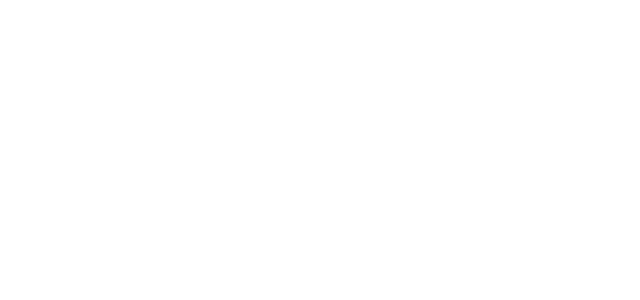
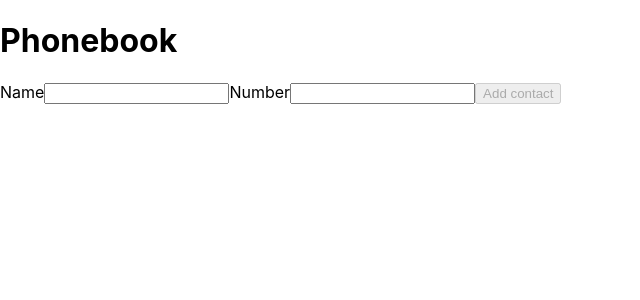
Before and after one commit to lotos4u/react-hw-02-phonebook, a React (Create React App) app: page / in a window 1280 px wide. Shown: the top 300 px of the page, without its empty margins (0-640 px from the left). Built offline with nearby package versions, Linux system fonts and the light colour scheme.

Commit message:
Finish with logic

```diff
--- a/package.json
+++ b/package.json
@@ -10,7 +10,8 @@
     "node-sass": "^4.14.1",
     "react": "^16.13.1",
     "react-dom": "^16.13.1",
-    "react-scripts": "3.4.3"
+    "react-scripts": "3.4.3",
+    "uuid": "^8.3.0"
   },
   "scripts": {
     "start": "react-scripts start",
--- a/src/App.js
+++ b/src/App.js
@@ -1,13 +1,31 @@
-import React from 'react';
+import React, {Component} from 'react';
 import './App.css';
-import Phonebook from "./components/Phonebook";
+import ContactForm from "./components/ContactForm";
+import ContactsList from "./components/ContactsList";
 
-function App() {
-  return (
-    <>
-        <Phonebook/>
-    </>
-  );
+class App extends Component {
+    state = {
+        contacts: [],
+        name: '',
+        number: '',
+    };
+
+    handleSubmit = (contact) => {
+        const newContacts = this.state.contacts;
+        newContacts.push(contact);
+        this.setState({
+            ...this.state,
+            contacts: newContacts,
+        });
+    };
+
+    render() {
+        return <>
+            <h1>Phonebook</h1>
+            <ContactForm onAdd={this.handleSubmit}/>
+            <ContactsList contacts={this.state.contacts}/>
+        </>;
+    }
 }
 
 export default App;
--- /dev/null
+++ b/src/components/ContactForm/index.jsx
@@ -0,0 +1,59 @@
+import React, {Component} from 'react';
+import PropTypes from 'prop-types';
+import { v4 as uuidv4 } from 'uuid';
+
+class ContactForm extends Component {
+
+    state = {
+        name: '',
+        number: '',
+    };
+
+    handleChangeName = (e) => {
+        this.setState({
+            ...this.state,
+            name: e.target.value,
+        });
+    }
+
+    handleChangeNumber = (e) => {
+        this.setState({
+            ...this.state,
+            number: e.target.value,
+        });
+    }
+
+    handleSubmit = (e) => {
+        e.preventDefault();
+        this.props.onAdd({
+            id: uuidv4(),
+            name: this.state.name,
+            number: this.state.number,
+        });
+    }
+
+    render() {
+        return (
+            <>
+                <label>
+                    Name
+                    <input type='text' value={this.state.name} onChange={(e) => this.handleChangeName(e)}/>
+                </label>
+                <label>
+                    Number
+                    <input type='text' value={this.state.number} onChange={(e) => this.handleChangeNumber(e)}/>
+                </label>
+                <button disabled={!this.state.name || !this.state.number}
+                        onClick={(e) => this.handleSubmit(e)}>Add contact</button>
+            </>
+        );
+    }
+}
+
+ContactForm.propTypes = {
+    onAdd: PropTypes.func.isRequired,
+}
+
+ContactForm.defaultProps = {}
+
+export default ContactForm;
--- /dev/null
+++ b/src/components/ContactItem/index.jsx
@@ -0,0 +1,15 @@
+import React from "react";
+import PropTypes from "prop-types";
+
+const ContactsItem = (props) => (
+    <li>
+        {props.name}: {props.number}
+    </li>
+)
+
+ContactsItem.propTypes = {
+    name: PropTypes.string.isRequired,
+    number: PropTypes.string.isRequired,
+}
+
+export default ContactsItem;
--- /dev/null
+++ b/src/components/ContactsList/index.jsx
@@ -0,0 +1,48 @@
+import React, {Component} from "react";
+import PropTypes from "prop-types";
+import ContactsItem from "../ContactItem";
+import FilterForm from "../FilterForm";
+
+class ContactsList extends Component {
+
+    state = {
+        filter: '',
+    };
+
+    handleFilter(filter) {
+        this.setState({
+            filter: filter,
+        });
+    }
+
+    getFilteredContacts() {
+        if (!this.state.filter) {
+            return this.props.contacts;
+        }
+        return this.props.contacts.filter(c => c.name.includes(this.state.filter));
+    }
+
+    render() {
+        return <>
+            {this.props.contacts.length > 0 &&
+            <>
+                <h1>Contacts</h1>
+                <FilterForm onFilter={(f) => this.handleFilter(f)}/>
+                <ul>
+                    {this.getFilteredContacts().map(item => <ContactsItem key={item.id} name={item.name} number={item.number}/>)}
+                </ul>
+            </>
+            }
+        </>
+    }
+}
+
+ContactsList.propTypes = {
+    contacts: PropTypes.arrayOf(PropTypes.shape({
+        id: PropTypes.string,
+        name: PropTypes.string,
+        number: PropTypes.string,
+    })).isRequired,
+}
+
+export default ContactsList;
--- /dev/null
+++ b/src/components/FilterForm/index.jsx
@@ -0,0 +1,37 @@
+import React, {Component} from 'react';
+import PropTypes from 'prop-types';
+
+class FilterForm extends Component {
+
+    state = {
+        filter: '',
+    };
+
+    handleChangeFilter = (e) => {
+        this.setState({
+            ...this.state,
+            filter: e.target.value,
+        }, () => {
+            this.props.onFilter(this.state.filter);
+        });
+    }
+
+    render() {
+        return (
+            <>
+                <label>
+                    Filter contacts by name
+                    <input type='text' value={this.state.filter} onChange={(e) => this.handleChangeFilter(e)}/>
+                </label>
+            </>
+        );
+    }
+}
+
+FilterForm.propTypes = {
+    onFilter: PropTypes.func.isRequired,
+}
+
+FilterForm.defaultProps = {}
+
+export default FilterForm;
--- a/src/components/Phonebook/index.jsx
+++ /dev/null
@@ -1,20 +0,0 @@
-import React, {Component} from "react";
-
-class Phonebook extends Component {
-    state = {
-        contacts: [],
-        name: '',
-        number: '',
-    };
-
-    handleSubmit = (answer) => {
-        // this.setState(newState);
-    };
-
-    render() {
-        return <>
-        </>;
-    }
-}
-
-export default Phonebook;
```
Also changed, not shown: src/components/Form/index.jsx (deleted, +0 -19 lines), 1 other file (tests, documents, lock files or other folders).
